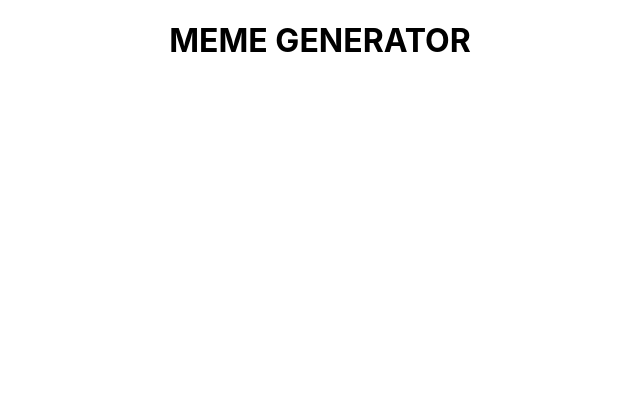
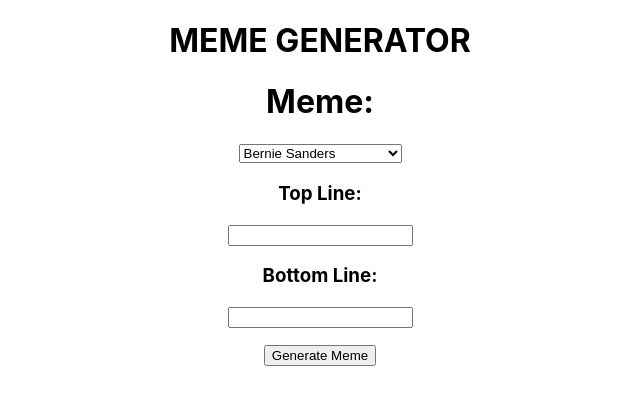
Before and after one commit to efrainenc/meme-generator-fe, a React (Create React App) app: page / in a window 1280 px wide. Shown: the top 404 px of the page, without its empty margins (320-960 px from the left). Built offline with nearby package versions, Linux system fonts and the light colour scheme.

Commit message:
created image drop down. Input field for top and bottom line.

```diff
--- a/src/App.js
+++ b/src/App.js
@@ -1,9 +1,11 @@
 import './css/App.css';
+import Choices from './Images/Choices';
 
 function App() {
   return (
     <div className="App">
       <h1> MEME GENERATOR</h1>
+      <Choices />
     </div>
   );
 }
--- /dev/null
+++ b/src/Images/Choices.js
@@ -0,0 +1,34 @@
+import React from "react";
+
+const Choices = () => {
+  return (
+    <div>
+      <form action="meme-sol.php" method="post">
+        <div>
+          <h1>Meme:</h1>
+          <nav>
+            <select name="image">
+                <option value="https://imgflip.com/s/meme/Bernie-I-Am-Once-Again-Asking-For-Your-Support.jpg">Bernie Sanders</option>
+                <option value="https://imgflip.com/s/meme/Roll-Safe-Think-About-It.jpg">Roll Safe Think About It</option>
+            </select>
+          </nav>
+
+          <h3 class="topline">Top Line:</h3>
+          <p class="topline">
+            <input type="text" name="topline" />
+          </p>
+
+          <h3 class="bottomline">Bottom Line:</h3>
+          <p class="bottomline">
+            <input type="text" name="bottomline" />
+          </p>
+        </div>
+        <p>
+          <button type="submit">Generate Meme</button>
+        </p>
+      </form>
+    </div>
+  );
+};
+
+export default Choices;
```
